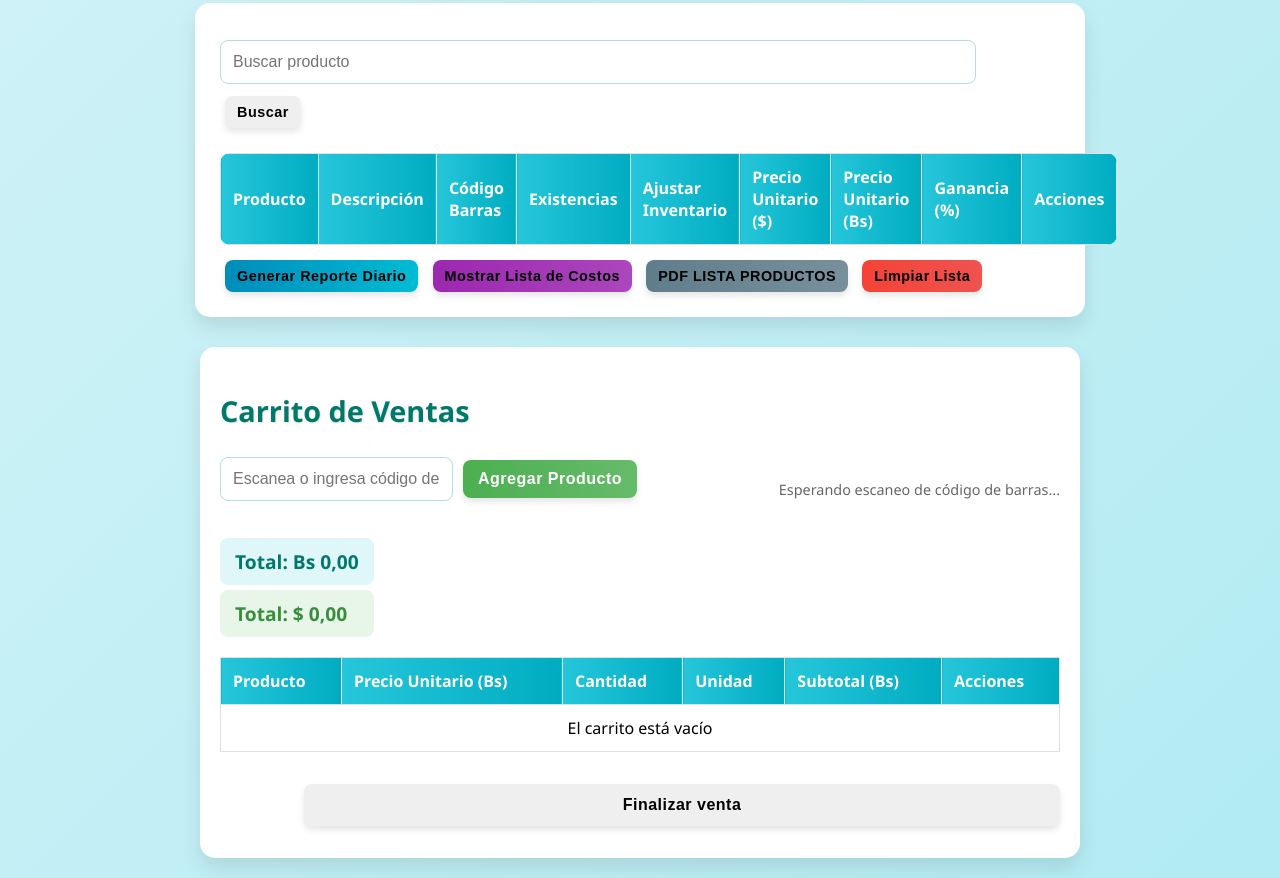
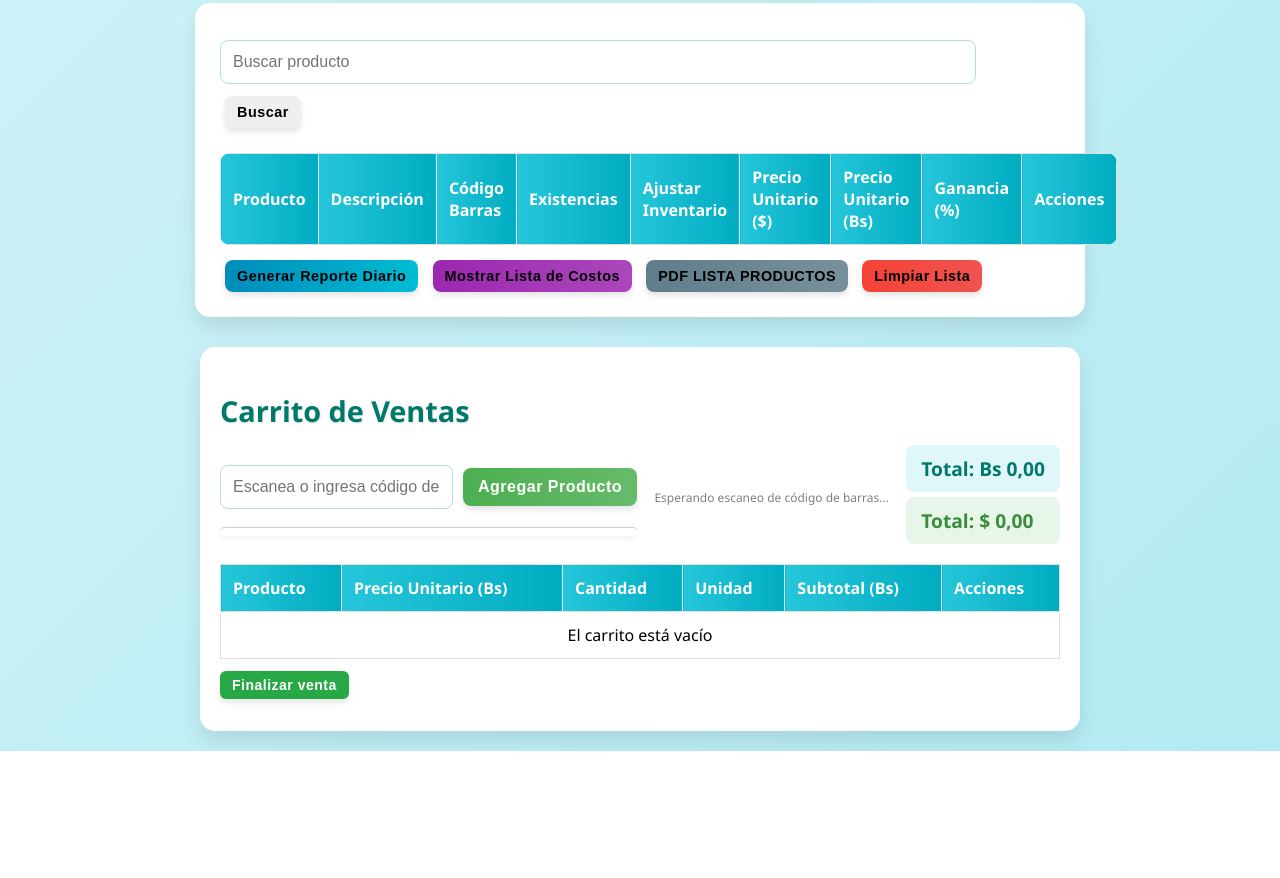
Before and after one commit to luishparedes/tajin, a plain HTML site: page index.html in a window 1280 px wide. Shown: the part 1357-2235 px from the top of the page. After the commit the page ends 2108 px from the top, so only its background shows below. Drawn offline with nearby package versions, Linux system fonts and the light colour scheme.

Commit message:
Update styles.css

```diff
--- a/styles.css
+++ b/styles.css
@@ -245,25 +245,21 @@
     margin-top: 5px;
 }
 
-.finalizar-venta {
-    margin-top: 20px;
-    display: flex;
-    justify-content: flex-end;
+#finalizarVenta {
+    font-size: 14px;        /* Texto más pequeño */
+    padding: 6px 12px;      /* Botón más compacto */
+    border-radius: 6px;     /* Bordes redondeados */
+    background-color: #28a745;
+    color: white;
+    border: none;
+    cursor: pointer;
+    transition: transform 0.2s ease;
+    width: auto;            /* Se ajusta al texto */
+    display: inline-block;  /* Evita que se estire */
 }
 
-.btn-finalizar {
-    background: linear-gradient(to right, #4CAF50, #66BB6A);
-    color: white;
-    padding: 12px 25px;
-    border: none;
-    border-radius: 8px;
-    cursor: pointer;
-    font-size: 1.1rem;
-    font-weight: bold;
-}
-
-.btn-finalizar:hover {
-    background: linear-gradient(to right, #43A047, #5CB85C);
+#finalizarVenta:hover {
+    transform: scale(1.05);
 }
 
 /* Estilos para el botón CB (Código de Barras) */
@@ -835,3 +831,45 @@ p {
 ::-webkit-scrollbar-thumb:hover {
     background: #80cbc4;
 }
+
+/* ===== AÑADIDO: estilos para buscador rápido en carrito ===== */
+.scanner-input {
+    position: relative; /* necesario para posicionar la lista de sugerencias */
+}
+
+/* La idea: parecer una línea delgada gris con sugerencias desplegables */
+.sugerencias-lista {
+    position: absolute;
+    left: 0;
+    top: calc(100% + 6px);
+    width: 100%;
+    max-height: 160px;
+    overflow-y: auto;
+    background: #ffffff;
+    border-top: 1px solid #cfcfcf; /* línea delgada gris arriba */
+    box-shadow: 0 2px 6px rgba(0,0,0,0.06);
+    z-index: 1200;
+    font-size: 13px;
+    border-radius: 6px;
+    padding: 4px 0;
+}
+
+/* cada opción pequeña para que no ocupe mucho espacio visual */
+.sugerencias-lista div {
+    padding: 6px 10px;
+    cursor: pointer;
+    white-space: nowrap;
+    overflow: hidden;
+    text-overflow: ellipsis;
+}
+
+.sugerencias-lista div:hover {
+    background-color: #f5f5f5;
+}
+
+/* estado del scanner más discreto */
+#scannerStatus {
+    font-size: 12px;
+    color: gray;
+    margin-top: 6px;
+}
```
